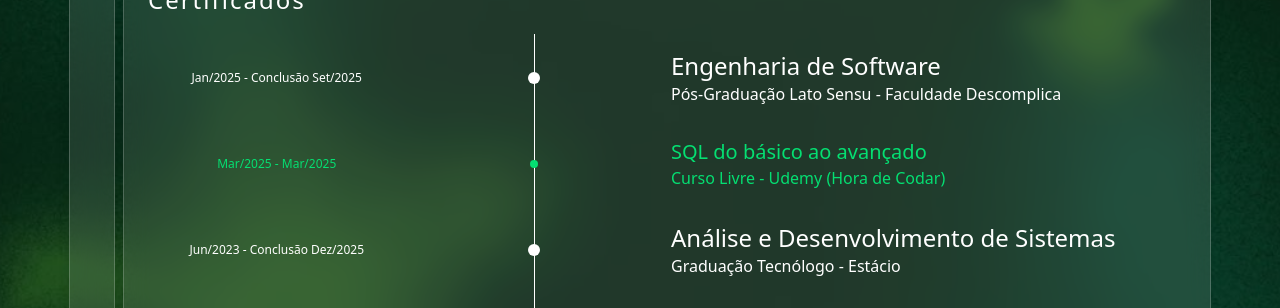
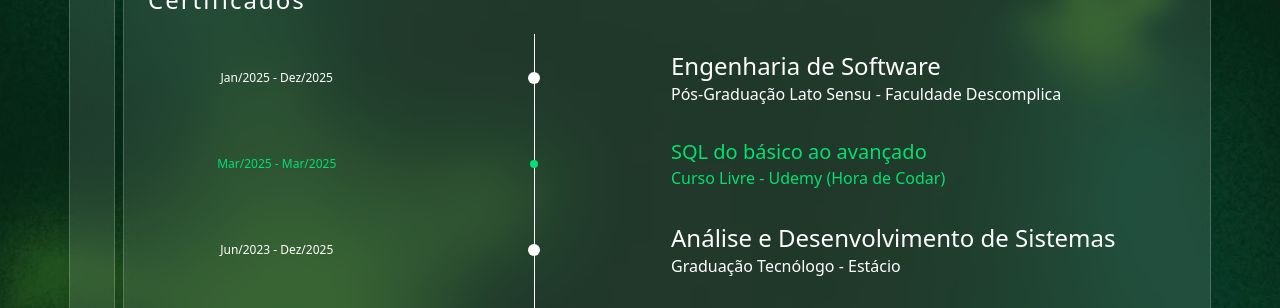
Before and after one commit to nanahmattos/portfolio-cm-2, a Next.js app: page /about/certificados in a window 1280 px wide. Shown: the part 176-484 px from the top of the page. Built offline with nearby package versions, Linux system fonts and the light colour scheme; some icons are missing.

Commit message:
fix: atualiza texto

```diff
--- a/src/app/about/certificados/page.js
+++ b/src/app/about/certificados/page.js
@@ -1,7 +1,7 @@
 const Certificates = () => {
   const content = [
     {
-      duracao: "Jan/2025 - Conclusão Set/2025",
+      duracao: "Jan/2025 - Dez/2025",
       curso: "Engenharia de Software",
       formacao: "Pós-Graduação Lato Sensu",
       instituicao: "Faculdade Descomplica",
@@ -15,7 +15,7 @@
       type: "livre",
     },
     {
-      duracao: "Jun/2023 - Conclusão Dez/2025",
+      duracao: "Jun/2023 - Dez/2025",
       curso: "Análise e Desenvolvimento de Sistemas",
       formacao: "Graduação Tecnólogo",
       instituicao: "Estácio",
--- a/src/app/about/page.js
+++ b/src/app/about/page.js
@@ -39,7 +39,7 @@
         Desenvolvedora Front-end,
       </p>
       <p className="text-primary">
-        estudante do 5º (e último! 🎉) semestre de <b>Análise e Desenvolvimento de Sistemas</b>, experiência em <b>UX/UI</b> e em constante evolução rumo ao 🚀<b>Full Stack</b>.
+        graduada em <b>Análise e Desenvolvimento de Sistemas</b>, experiência em <b>UX/UI</b> e em constante evolução rumo ao 🚀<b>Full Stack</b>.
       </p>
 
       <div className="mt-6 w-full">
```
